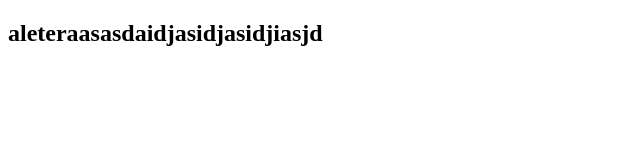
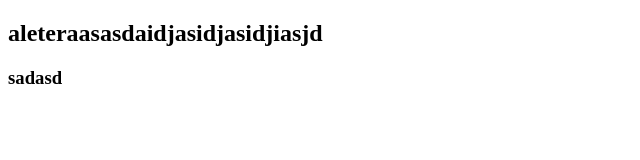
Before and after one commit to SSSmashedTomato/git_and_github_knowledges, a plain HTML site: page index.html in a window 1280 px wide. Shown: the full height of the page, 0-640 px from the left. Drawn offline with Linux system fonts and the light colour scheme.

Commit message:
enviando alt

```diff
--- a/index.html
+++ b/index.html
@@ -8,5 +8,6 @@
 </head>
 <body>
     <h2>aleteraasasdaidjasidjasidjiasjd</h2>
+    <h3>sadasd</h3>
 </body>
 </html>
```
